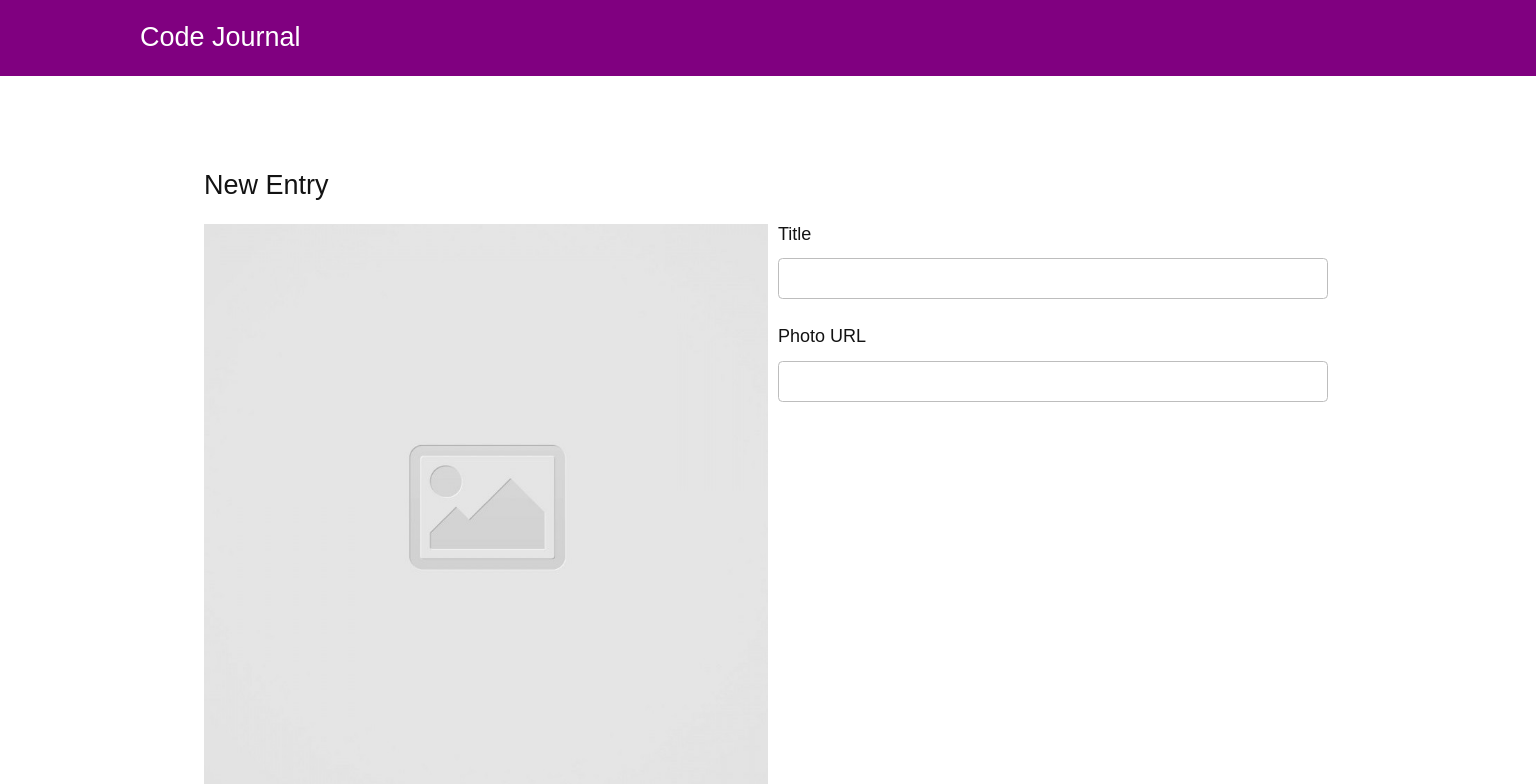
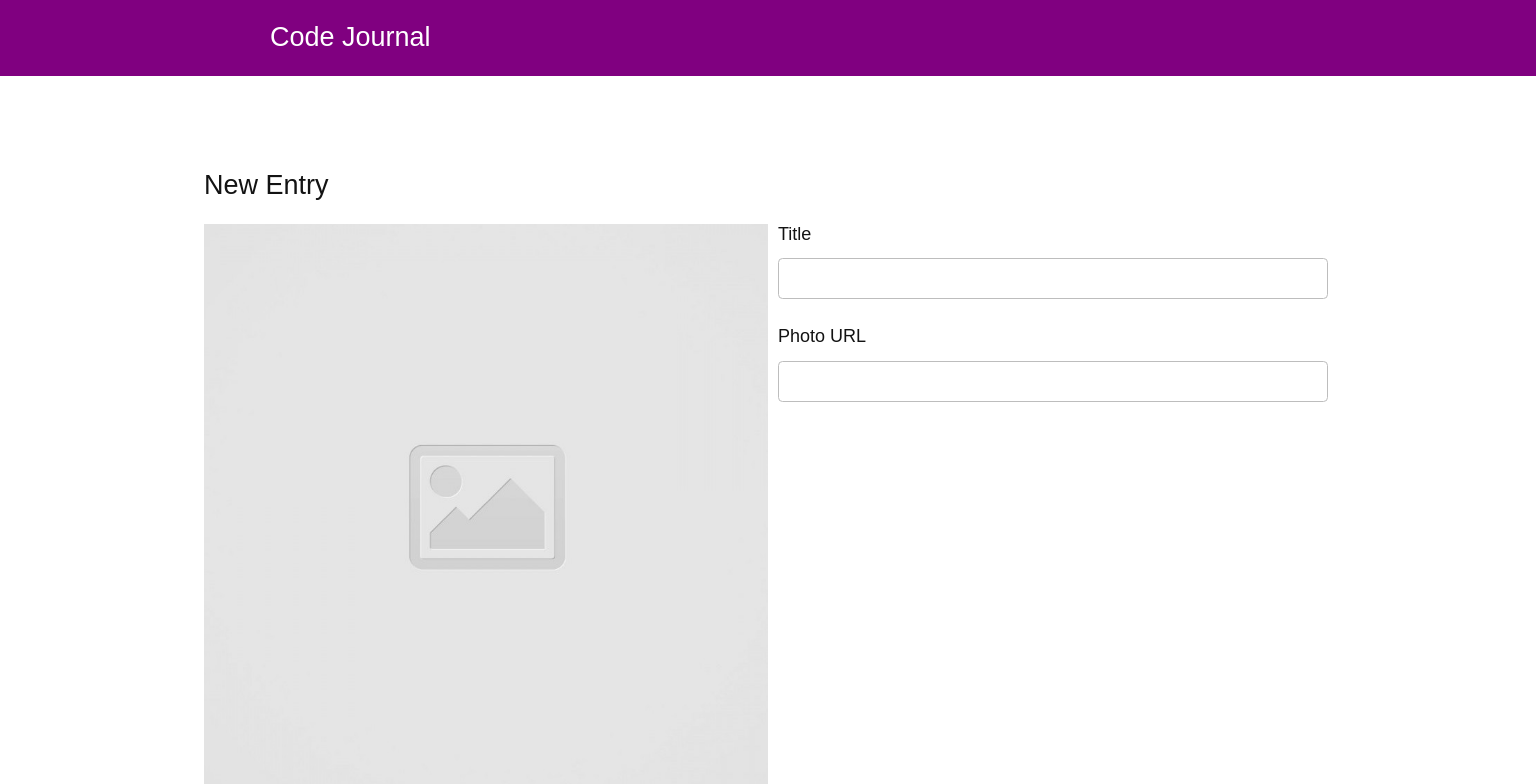
Before and after one commit to chrisahn1/code-journal, a website: page index.html in a window 1536 px wide. Shown: the top 784 px of the page. Drawn offline with Linux system fonts and the light colour scheme.

Commit message:
Tasks 9-10 create entry index.html

```diff
--- a/index.html
+++ b/index.html
@@ -25,7 +25,7 @@
 
     @media screen and (min-width: 1429px) {
       .head {
-        margin-left: 140px;
+        margin-left: 270px;
       }
       .row {
         display: flex;
```
